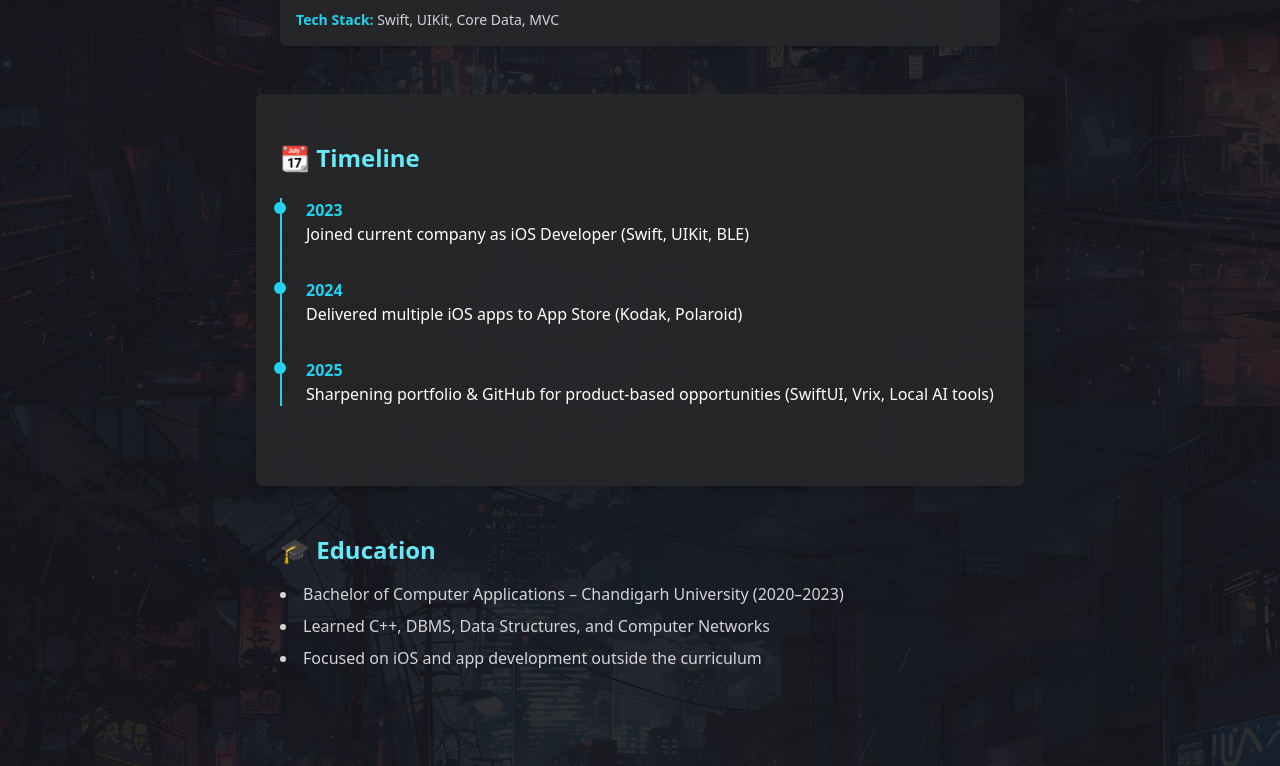
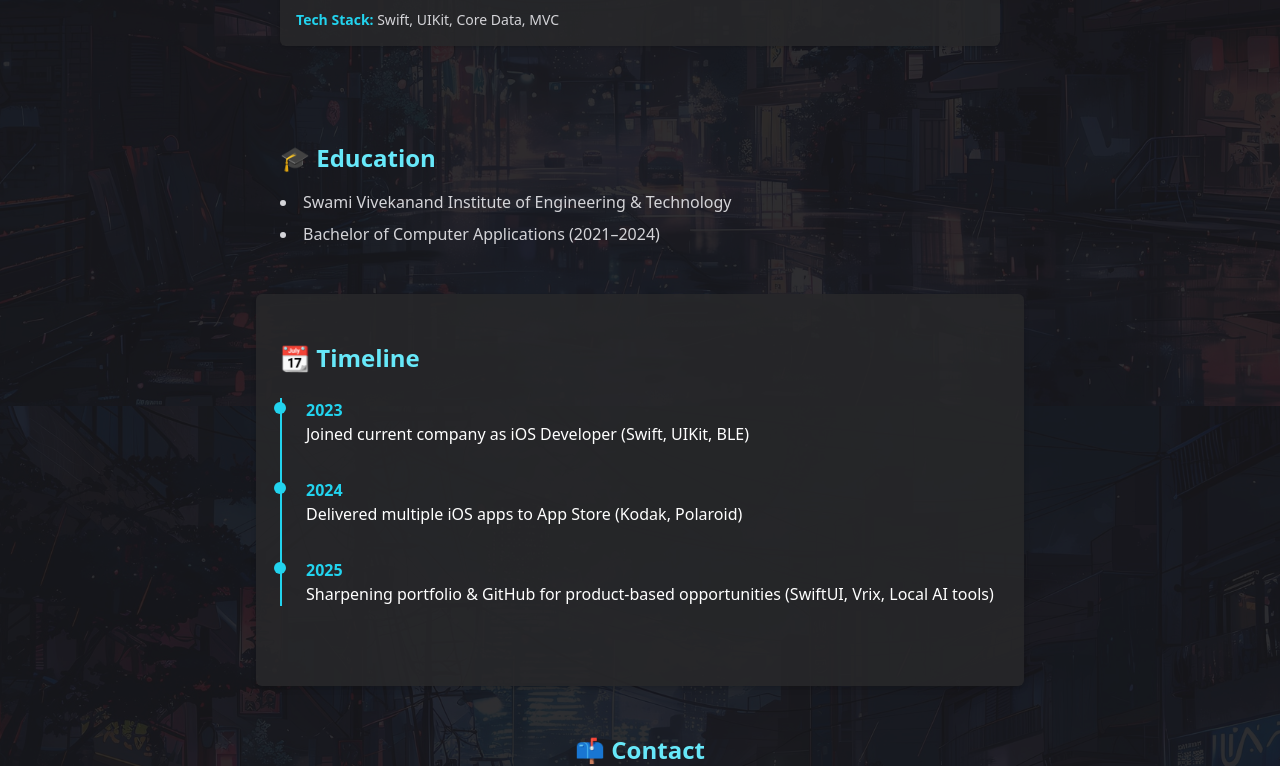
Before and after one commit to ShobhitB2002/shobhit-portfolio, a React (Create React App) app: page / in a window 1280 px wide. Shown: the part 1194-1960 px from the top of the page. Built offline with nearby package versions, Linux system fonts and the light colour scheme.

Commit message:
no message

```diff
--- a/src/App.js
+++ b/src/App.js
@@ -87,6 +87,15 @@ export default function App() {
             </div>
           </section>
 
+          {/* Education */}
+          <section className="px-6 py-12 max-w-3xl mx-auto">
+            <h2 className="text-2xl font-bold mb-4 text-cyan-300">🎓 Education</h2>
+            <ul className="list-disc list-inside text-zinc-300 space-y-2">
+              <li>Swami Vivekanand Institute of Engineering & Technology</li>
+              <li>Bachelor of Computer Applications (2021–2024)</li>
+            </ul>
+          </section>
+
           {/* Timeline */}
           <section className="px-6 py-12 bg-zinc-800 bg-opacity-90 max-w-3xl mx-auto rounded-md shadow-md">
             <h2 className="text-2xl font-bold mb-6 text-cyan-300">📆 Timeline</h2>
@@ -107,16 +116,6 @@ export default function App() {
                 <p>Sharpening portfolio & GitHub for product-based opportunities (SwiftUI, Vrix, Local AI tools)</p>
               </li>
             </ol>
-          </section>
-
-          {/* Education */}
-          <section className="px-6 py-12 max-w-3xl mx-auto">
-            <h2 className="text-2xl font-bold mb-4 text-cyan-300">🎓 Education</h2>
-            <ul className="list-disc list-inside text-zinc-300 space-y-2">
-              <li>Bachelor of Computer Applications – Chandigarh University (2020–2023)</li>
-              <li>Learned C++, DBMS, Data Structures, and Computer Networks</li>
-              <li>Focused on iOS and app development outside the curriculum</li>
-            </ul>
           </section>
 
           {/* Contact */}
```
